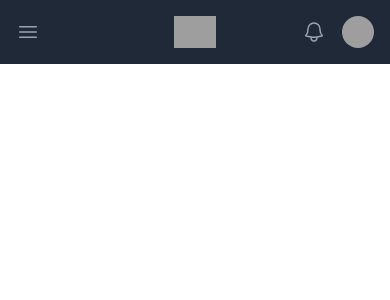
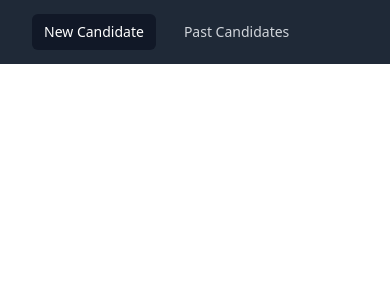
Before and after one commit to gtrak/hiring-manager-app, a React (Vite) app: page / in a window 390 px wide. Shown: the top 300 px of the page. Built offline with nearby package versions, Linux system fonts and the light colour scheme; grey boxes are pictures that could not be loaded.

Commit message:
Remove all the responsive breakpoints

```diff
--- a/src/Nav.tsx
+++ b/src/Nav.tsx
@@ -1,50 +1,19 @@
-import { Fragment } from "react";
-import { Disclosure, Menu, Transition } from "@headlessui/react";
-import { Bars3Icon, BellIcon, XMarkIcon } from "@heroicons/react/24/outline";
-
 const navigation = [
-  { name: "Dashboard", href: "#", current: true },
-  { name: "Team", href: "#", current: false },
-  { name: "Projects", href: "#", current: false },
-  { name: "Calendar", href: "#", current: false },
+  { name: "New Candidate", href: "#", current: true },
+  { name: "Past Candidates", href: "#", current: false },
 ];
 
 function classNames(...classes: string[]) {
   return classes.filter(Boolean).join(" ");
 }
 
-export default function Example() {
+export default function Nav() {
   return (
-    <Disclosure as="nav" className="bg-gray-800">
-      {({ open }: { open: boolean }) => (
-        <>
-          <div className="mx-auto max-w-7xl px-2 sm:px-6 lg:px-8">
+    <nav className="bg-gray-800">
+      <div className="mx-auto px-8">
         <div className="relative flex h-16 items-center justify-between">
-              <div className="absolute inset-y-0 left-0 flex items-center sm:hidden">
-                {/* Mobile menu button*/}
-                <Disclosure.Button className="inline-flex items-center justify-center rounded-md p-2 text-gray-400 hover:bg-gray-700 hover:text-white focus:outline-none focus:ring-2 focus:ring-inset focus:ring-white">
-                  <span className="sr-only">Open main menu</span>
-                  {open ? (
-                    <XMarkIcon className="block h-6 w-6" aria-hidden="true" />
-                  ) : (
-                    <Bars3Icon className="block h-6 w-6" aria-hidden="true" />
-                  )}
-                </Disclosure.Button>
-              </div>
-              <div className="flex flex-1 items-center justify-center sm:items-stretch sm:justify-start">
-                <div className="flex flex-shrink-0 items-center">
-                  <img
-                    className="block h-8 w-auto lg:hidden"
-                    src="https://tailwindui.com/img/logos/mark.svg?color=indigo&shade=500"
-                    alt="Your Company"
-                  />
-                  <img
-                    className="hidden h-8 w-auto lg:block"
-                    src="https://tailwindui.com/img/logos/mark.svg?color=indigo&shade=500"
-                    alt="Your Company"
-                  />
-                </div>
-                <div className="hidden sm:ml-6 sm:block">
+          <div className="flex flex-1 items-stretch justify-start">
+            <div className="sm:block">
               <div className="flex space-x-4">
                 {navigation.map((item) => (
                   <a
@@ -64,105 +33,8 @@
               </div>
             </div>
           </div>
-              <div className="absolute inset-y-0 right-0 flex items-center pr-2 sm:static sm:inset-auto sm:ml-6 sm:pr-0">
-                <button
-                  type="button"
-                  className="rounded-full bg-gray-800 p-1 text-gray-400 hover:text-white focus:outline-none focus:ring-2 focus:ring-white focus:ring-offset-2 focus:ring-offset-gray-800"
-                >
-                  <span className="sr-only">View notifications</span>
-                  <BellIcon className="h-6 w-6" aria-hidden="true" />
-                </button>
-
-                {/* Profile dropdown */}
-                <Menu as="div" className="relative ml-3">
-                  <div>
-                    <Menu.Button className="flex rounded-full bg-gray-800 text-sm focus:outline-none focus:ring-2 focus:ring-white focus:ring-offset-2 focus:ring-offset-gray-800">
-                      <span className="sr-only">Open user menu</span>
-                      <img
-                        className="h-8 w-8 rounded-full"
-                        src="https://images.unsplash.com/photo-1472099645785-5658abf4ff4e?ixlib=rb-1.2.1&ixid=eyJhcHBfaWQiOjEyMDd9&auto=format&fit=facearea&facepad=2&w=256&h=256&q=80"
-                        alt=""
-                      />
-                    </Menu.Button>
-                  </div>
-                  <Transition
-                    as={Fragment}
-                    enter="transition ease-out duration-100"
-                    enterFrom="transform opacity-0 scale-95"
-                    enterTo="transform opacity-100 scale-100"
-                    leave="transition ease-in duration-75"
-                    leaveFrom="transform opacity-100 scale-100"
-                    leaveTo="transform opacity-0 scale-95"
-                  >
-                    <Menu.Items className="absolute right-0 z-10 mt-2 w-48 origin-top-right rounded-md bg-white py-1 shadow-lg ring-1 ring-black ring-opacity-5 focus:outline-none">
-                      <Menu.Item>
-                        {({ active }) => (
-                          <a
-                            href="#"
-                            className={classNames(
-                              active ? "bg-gray-100" : "",
-                              "block px-4 py-2 text-sm text-gray-700"
-                            )}
-                          >
-                            Your Profile
-                          </a>
-                        )}
-                      </Menu.Item>
-                      <Menu.Item>
-                        {({ active }) => (
-                          <a
-                            href="#"
-                            className={classNames(
-                              active ? "bg-gray-100" : "",
-                              "block px-4 py-2 text-sm text-gray-700"
-                            )}
-                          >
-                            Settings
-                          </a>
-                        )}
-                      </Menu.Item>
-                      <Menu.Item>
-                        {({ active }: { active: boolean }) => (
-                          <a
-                            href="#"
-                            className={classNames(
-                              active ? "bg-gray-100" : "",
-                              "block px-4 py-2 text-sm text-gray-700"
-                            )}
-                          >
-                            Sign out
-                          </a>
-                        )}
-                      </Menu.Item>
-                    </Menu.Items>
-                  </Transition>
-                </Menu>
         </div>
       </div>
-          </div>
-
-          <Disclosure.Panel className="sm:hidden">
-            <div className="space-y-1 px-2 pt-2 pb-3">
-              {navigation.map((item) => (
-                <Disclosure.Button
-                  key={item.name}
-                  as="a"
-                  href={item.href}
-                  className={classNames(
-                    item.current
-                      ? "bg-gray-900 text-white"
-                      : "text-gray-300 hover:bg-gray-700 hover:text-white",
-                    "block px-3 py-2 rounded-md text-base font-medium"
-                  )}
-                  aria-current={item.current ? "page" : undefined}
-                >
-                  {item.name}
-                </Disclosure.Button>
-              ))}
-            </div>
-          </Disclosure.Panel>
-        </>
-      )}
-    </Disclosure>
+    </nav>
   );
 }
```
Lines whose indentation alone changed are shown as unchanged.
